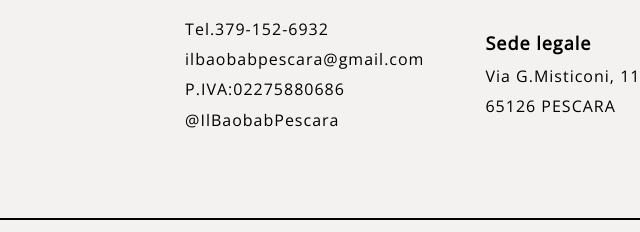
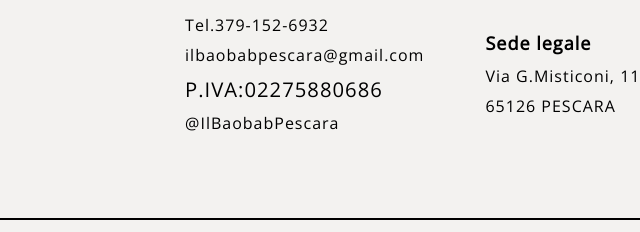
Before and after one commit to f-ontanella/ilBaobab, a plain HTML site: page index.html in a window 1280 px wide. Shown: the part 1623-1855 px from the top of the page, 122-762 px from the left. Drawn offline with nearby package versions, Linux system fonts and the light colour scheme.

Commit message:
change numebers footer

```diff
--- a/index.html
+++ b/index.html
@@ -88,9 +88,7 @@
           <div class="left-row">
             <p>Tel.379-152-6932</p>
             <p>ilbaobabpescara@gmail.com</p>
-            <p style="text-decoration: none; color: inherit">
-              P.IVA:02275880686
-            </p>
+            <p class="p-iva">P.IVA:02275880686</p>
             <p>@IlBaobabPescara</p>
           </div>
           <div class="center-row">
--- a/style.css
+++ b/style.css
@@ -408,6 +408,14 @@ hr {
 .made-by p {
   font-size: 13px;
 }
+.p-iva {
+  color: inherit !important;
+  text-decoration: none !important;
+  font-size: inherit !important;
+  font-family: inherit !important;
+  font-weight: inherit !important;
+  line-height: inherit !important;
+}
 @media (max-width: 450px) {
   .rows {
     display: flex;
```
